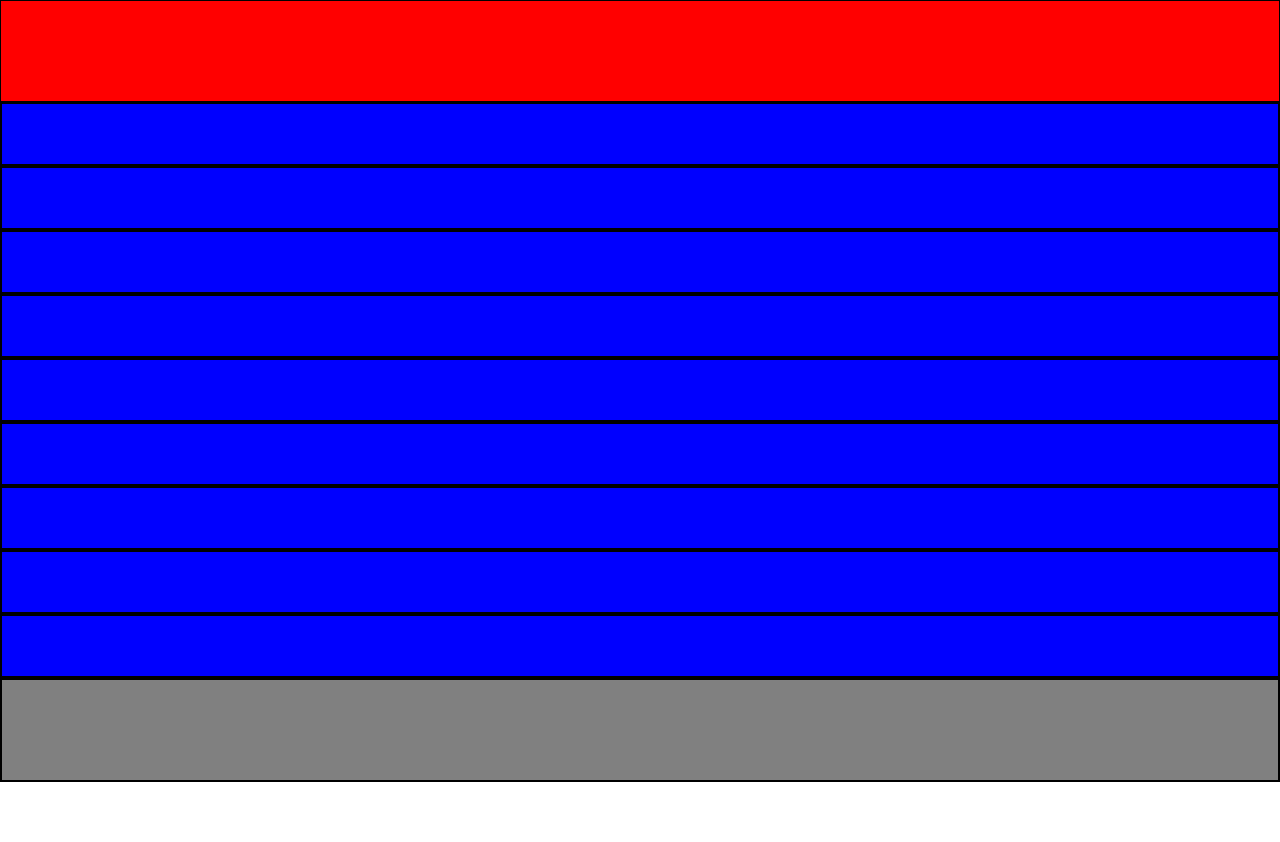
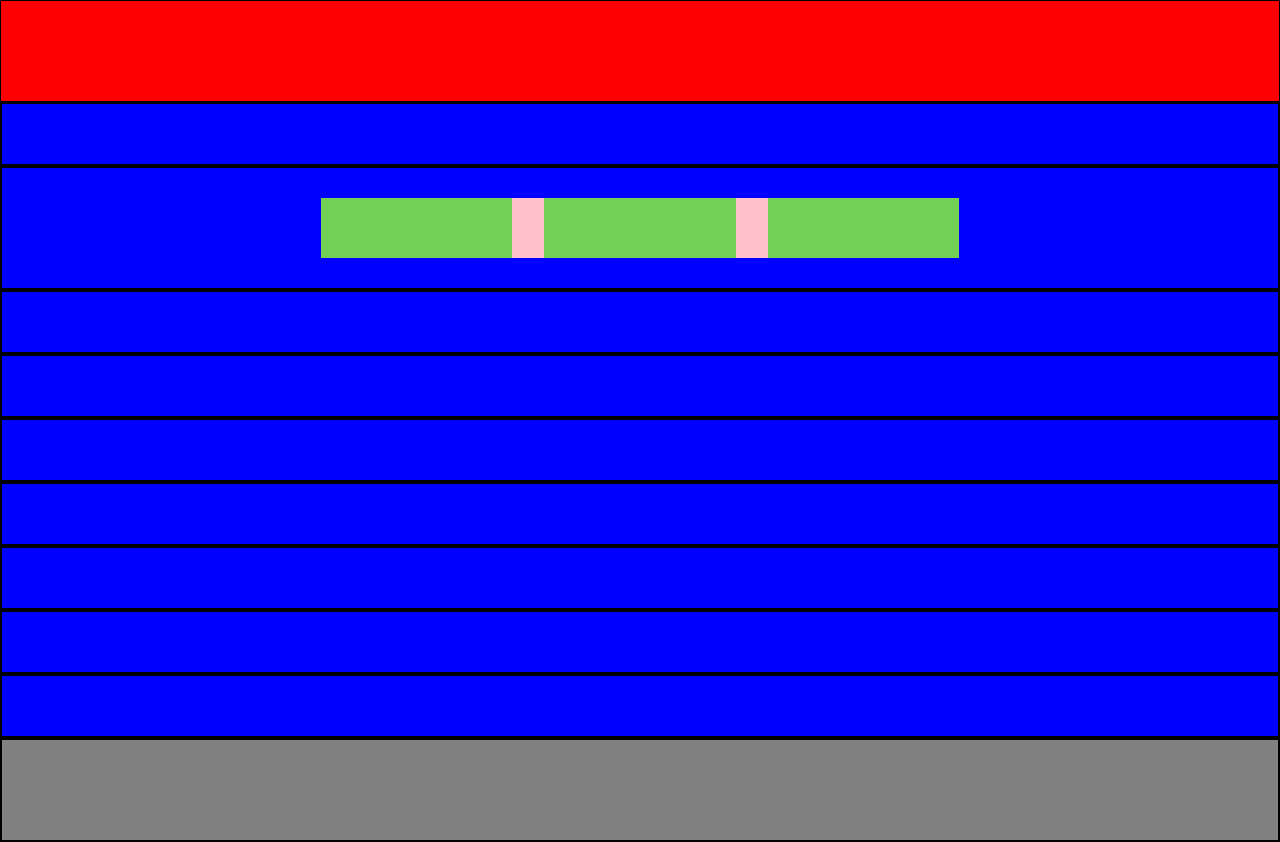
Before and after one commit to GimmikZart/html-css-fluentify-lc, a plain HTML site: page index.html in a window 1280 px wide. Before the commit the page ends 800 px from the top, so only its background shows below. Drawn offline with Linux system fonts and the light colour scheme.

Commit message:
Struttura tipo sezione a colonne

```diff
--- a/css/style.css
+++ b/css/style.css
@@ -1,12 +1,40 @@
 /* FOGLIO DI STILE */
+
+/* REGOLE GENERALI */
 *{
   box-sizing: border-box;
   margin: 0;
   padding: 0;
 }
 
+/* REPLICA CENTRATURA */
+/* .centratura {
+  margin: 0 25%;
+  width: 100%;
+  padding: 50px 25%;
+
+  background-color: pink;
+} */
+
+
+.centratura {
+  margin: 0 25%;
+  width: 50%;
+  /* padding: 50px 0; */
+  /*  debug */
+  background-color: pink;
+}
+
+.clearfix::after {
+  content: "";
+  display: table;
+  clear: both;
+}
+
+
 /* PARTE ALTA---------------------------------------*/
 header {
+
   padding: 50px 0px;
   background-color: red;
   border: 1px solid black;
@@ -23,6 +51,22 @@ section {
 
 
 /* SEZIONE DUE------------ */
+
+.contenutodue {
+  float: left;
+  width: 30%;
+  /* debug */
+  padding: 30px 0;
+  /* margin: 1%; */
+  /* margin-right: 3%; */
+  background-color: rgb(115, 209, 85);
+  /* fine debug */
+}
+
+.contenutodue:nth-child(2) {
+  margin: 0 5%;
+}
+
 
 
 /* SEZIONE TRE------------ */
--- a/index.html
+++ b/index.html
@@ -8,7 +8,7 @@
   <body>
     <!-- PARTE ALTA---------------------------------->
     <header>
-      <div class="">
+      <div class="contenuti">
 
       </div>
 
@@ -17,12 +17,26 @@
     <!-- CONTENUTO SEZIONI -------------------------->
     <main>
       <!-- sezione uno ---------->
-      <section>
+      <section >
+
 
       </section>
 
       <!-- sezione due ---------->
       <section>
+        <div class="centratura clearfix">
+          <div class="contenutodue">
+
+          </div>
+          <div class="contenutodue">
+
+          </div>
+          <div class="contenutodue">
+
+          </div>
+
+
+        </div>
 
       </section>
 
```
